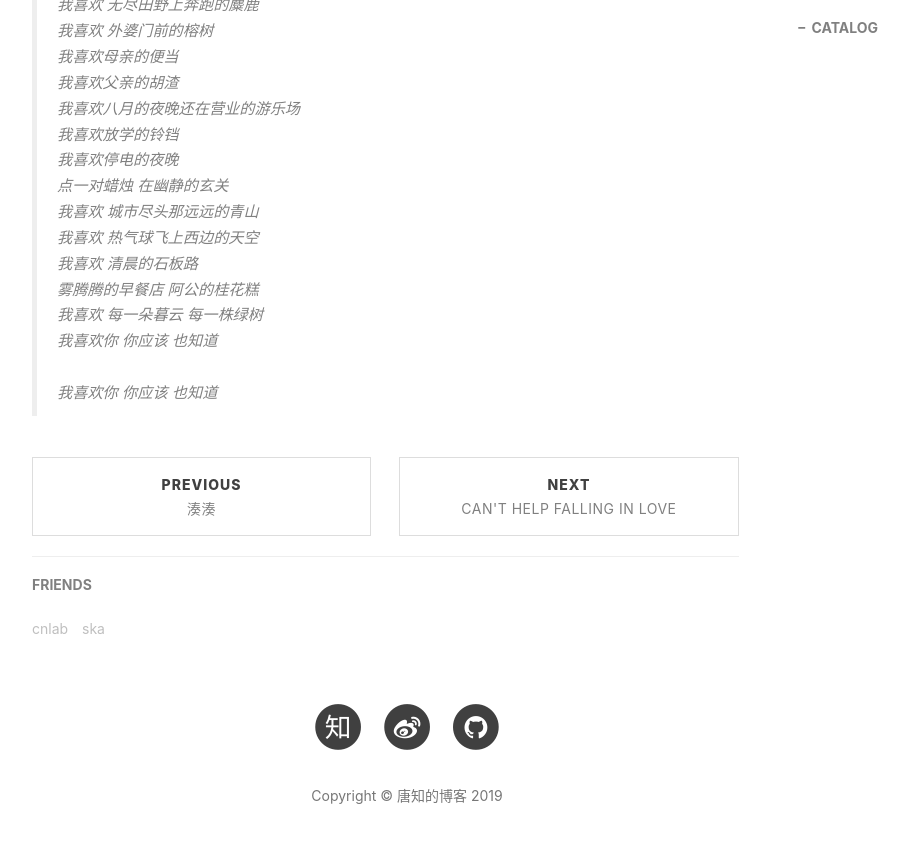
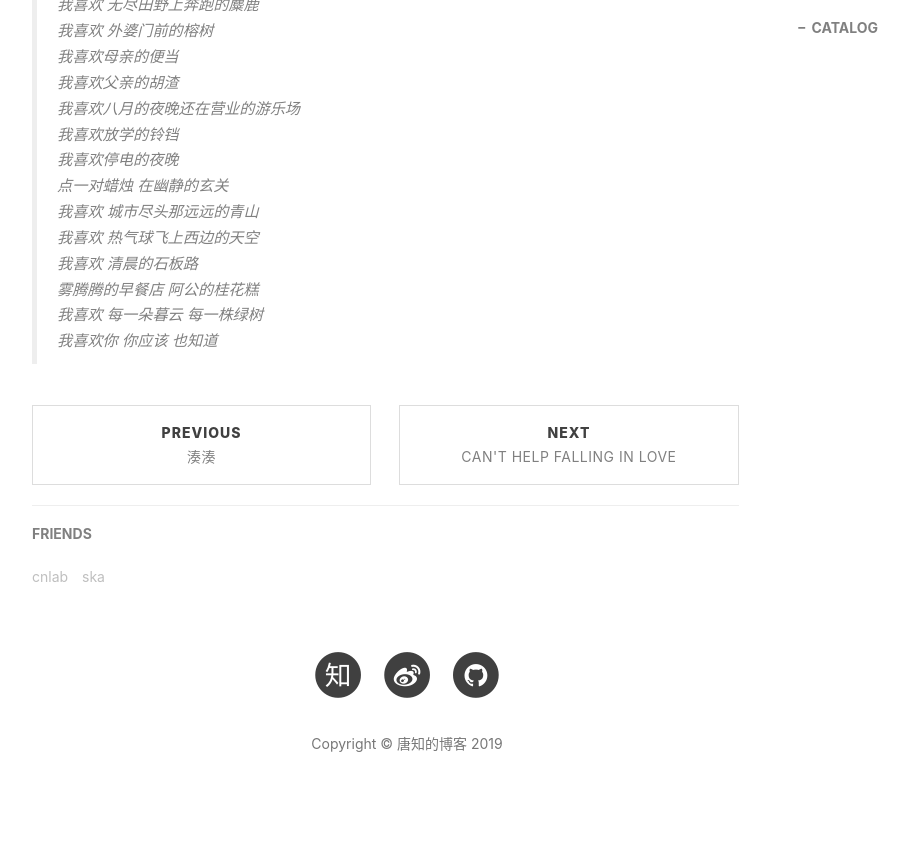
Before and after one commit to Joewn/Joewn.github.io, a Jekyll site: the page built from _posts/2019-09-17-我喜欢.md, in a window 1280 px wide and 900 px high, scrolled down 942 px. Shown: the top 843 px of the window, without its empty margins (233-1142 px from the left). Built offline with Jekyll 4.4.1, drawn with Linux system fonts in a browser that asks for light colours; nearby versions of some CDN libraries; comment, search, counter and statistics services are not loaded.

Commit message:
Update 2019-09-17-我喜欢.md

```diff
--- a/_posts/2019-09-17-我喜欢.md
+++ b/_posts/2019-09-17-我喜欢.md
@@ -38,5 +38,3 @@ tags:
 >*雾腾腾的早餐店 阿公的桂花糕*
 >*我喜欢 每一朵暮云 每一株绿树*
 >*我喜欢你 你应该 也知道*
-><br>
->*我喜欢你 你应该 也知道*
```
